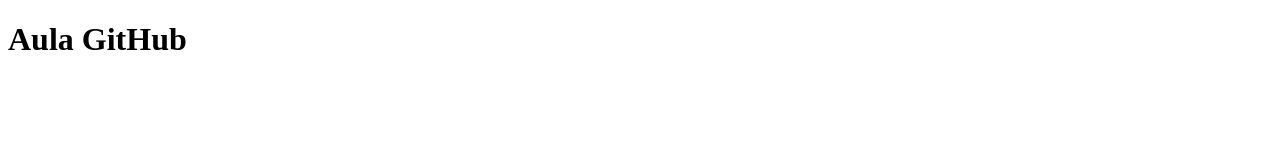
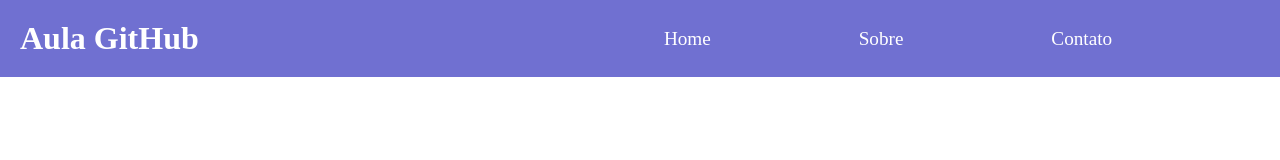
Before and after one commit to Luan338/aula-github, a plain HTML site: page index.html in a window 1280 px wide. Drawn offline with Linux system fonts and the light colour scheme.

Commit message:
Finalizando Header

```diff
--- a/index.html
+++ b/index.html
@@ -8,6 +8,13 @@
     <title>GitHub</title>
 </head>
 <body>
-    <h1>Aula GitHub</h1>
+    <header>
+        <h1>Aula GitHub</h1>
+        <ul>
+            <li>Home</li>
+            <li>Sobre</li>
+            <li>Contato</li>
+        </ul>
+    </header>
 </body>
 </html>
--- a/style.css
+++ b/style.css
@@ -0,0 +1,30 @@
+*{
+    margin: 0;
+    padding: 0;
+    box-sizing: border-box;
+}
+
+header{
+    padding: 20px;
+    width: 100%;
+    display: flex;
+    justify-content: space-between;
+    background-color: rgb(112, 112, 209);
+}
+
+h1{
+    color: white;
+}
+
+ul{
+    display: flex;
+    justify-content: space-evenly;
+    width: 60%;
+    align-items: center;
+    list-style: none;
+}
+
+li{
+    color: white;
+    font-size: 1.2rem;
+}
```
